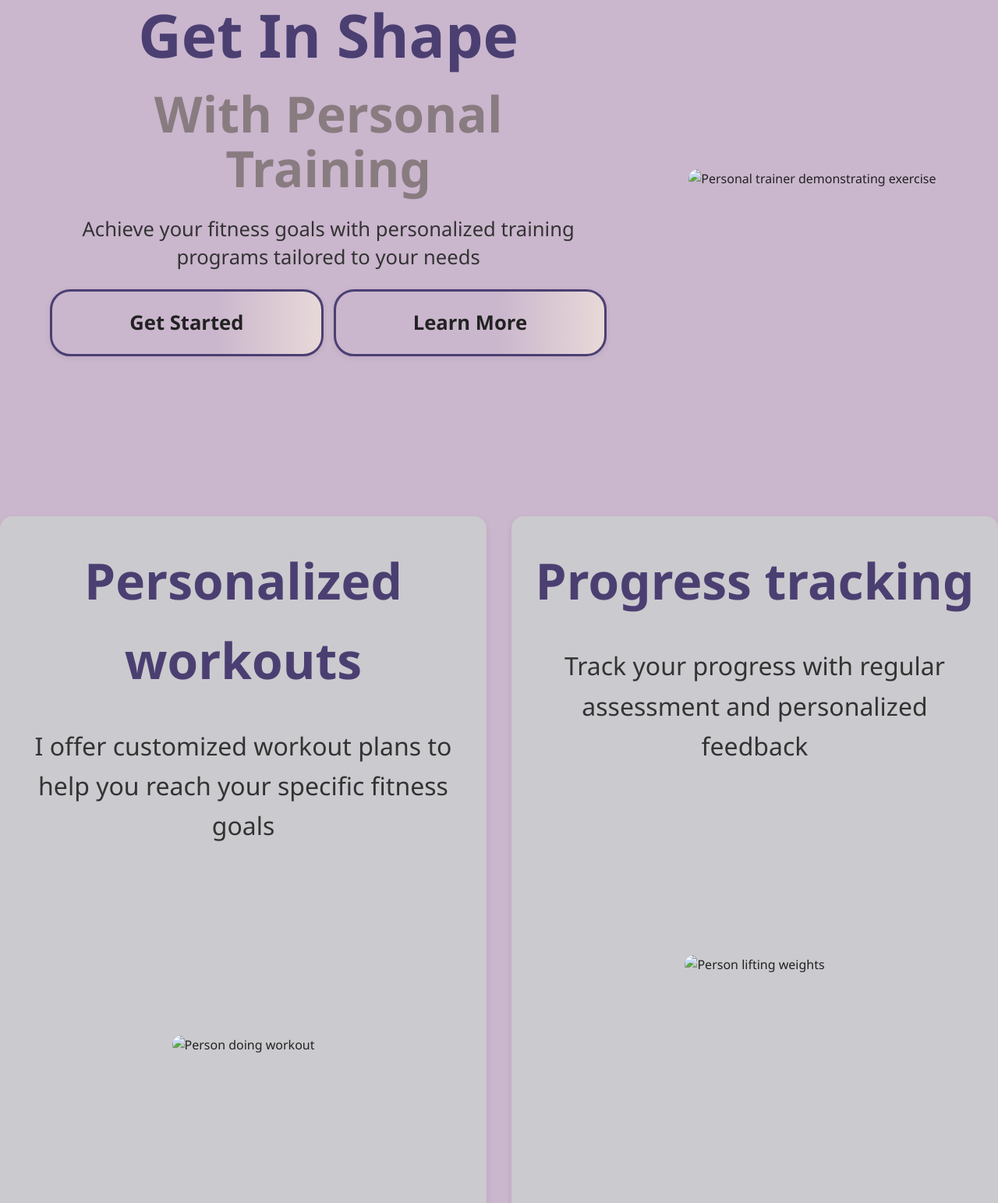
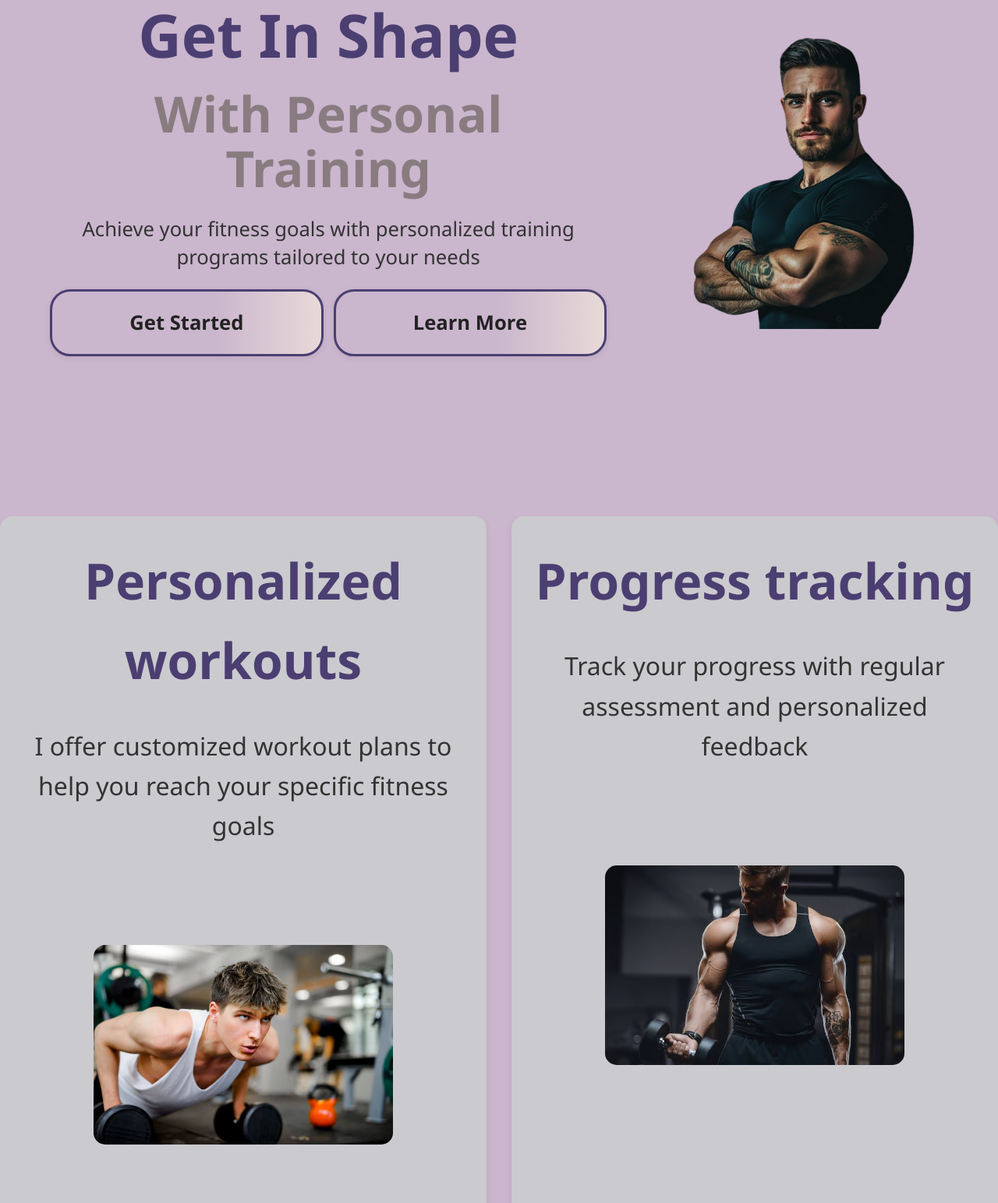
Before and after one commit to bluejeansrah/PTWebsite, a plain HTML site: page index.html in a window 1280 px wide. Shown: the part 226-1769 px from the top of the page at 78% size. Drawn offline with Linux system fonts and the light colour scheme.

Commit message:
Update index.html

```diff
--- a/index.html
+++ b/index.html
@@ -35,7 +35,7 @@
                 </div>
             </article>
             <figure class="image-background">
-                <img src="/images/trainer2-removebg-preview.png" alt="Personal trainer demonstrating exercise">
+                <img src="trainer2-removebg-preview.png" alt="Personal trainer demonstrating exercise">
             </figure>
         </section>
         <section class="workoutDetails" id="services">
@@ -45,7 +45,7 @@
                     <p>I offer customized workout plans to help you reach your specific fitness goals</p>
                 </div>
                 <figure class="image-background2">
-                    <img src="/images/guyWorkingOut.avif" alt="Person doing workout">
+                    <img src="guyWorkingOut.avif" alt="Person doing workout">
                 </figure>
             </article>
             <article class="progressTrackingSection">
@@ -54,7 +54,7 @@
                     <p>Track your progress with regular assessment and personalized feedback</p>
                 </div>
                 <figure class="image-background2">
-                    <img src="/images/guy2WorkingOut.avif" alt="Person lifting weights">
+                    <img src="guy2WorkingOut.avif" alt="Person lifting weights">
                 </figure>
             </article>
         </section>
@@ -91,4 +91,5 @@
         </section>
     </main>
 </body>
+
 </html>
```
